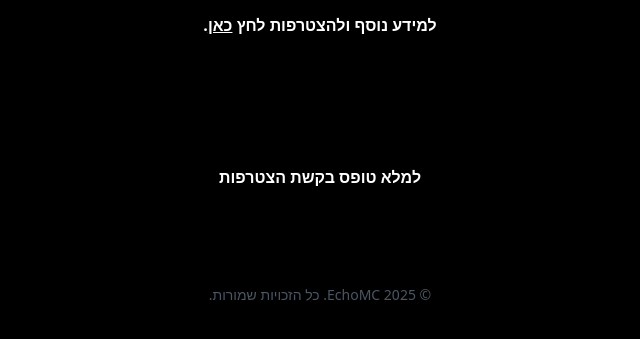
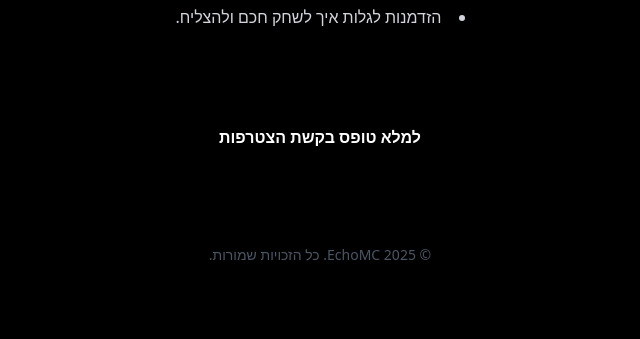
Before and after one commit to ilaidinow/EchoMC, a plain HTML site: page index.html in a window 1280 px wide. Shown: the part 441-780 px from the top of the page, without its empty margins (320-960 px from the left). Drawn offline with nearby package versions, Linux system fonts and the light colour scheme.

Commit message:
Update index.html

```diff
--- a/index.html
+++ b/index.html
@@ -40,10 +40,6 @@
         <li>הזדמנות לגלות איך לשחק חכם ולהצליח.</li>
       </ul>
 
-      <p class="mt-6 text-accent font-semibold">
-        למידע נוסף ולהצטרפות לחץ <a href="https://echo-mc.netlify.app/test" class="underline hover:text-blue-400">כאן</a>.
-      </p>
-    </section>
 
     <a href="https://echo-mc.netlify.app/test"
        class="inline-block bg-accent text-white font-semibold rounded-lg px-8 py-4 transition
```
